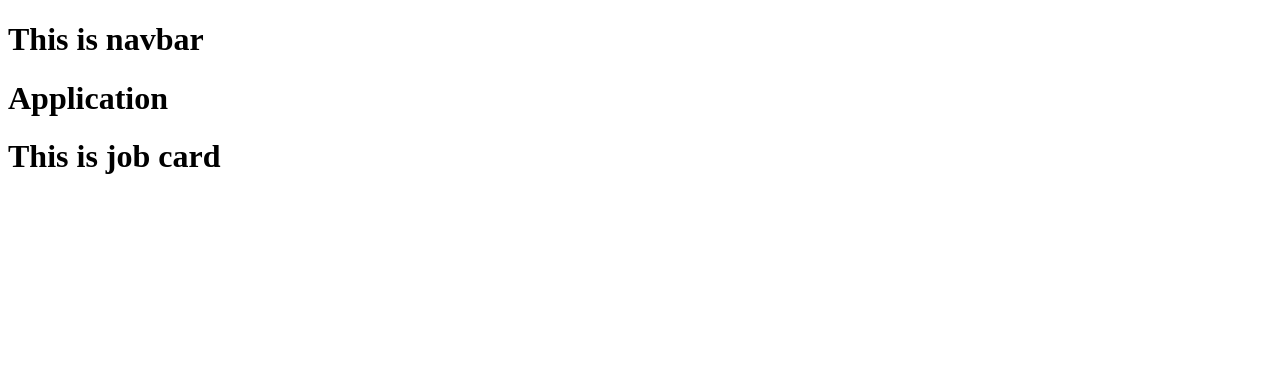
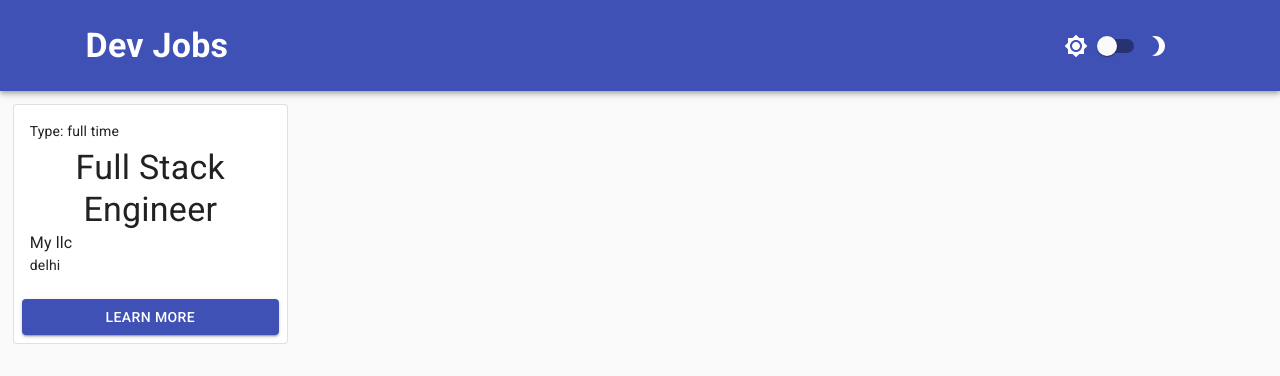
Before and after one commit to bhavleen-singh-au7/search-jobs, a React (Create React App) app: page / in a window 1280 px wide. Shown: the top 376 px of the page. Built offline with nearby package versions, Linux system fonts and the light colour scheme.

Commit message:
Day 1 complete

```diff
--- a/src/App.js
+++ b/src/App.js
@@ -1,9 +1,11 @@
+import { CssBaseline } from "@material-ui/core";
 import React, { Fragment } from "react";
 import MainPage from "./MainPage";
 
 const App = () => {
   return (
     <Fragment>
+      <CssBaseline />
       <MainPage />
     </Fragment>
   );
--- a/src/MainPage.js
+++ b/src/MainPage.js
@@ -1,13 +1,18 @@
 import React, { Fragment } from "react";
-import JobCard from "./components/JobCard";
-import NavBar from "./components/NavBar";
+import JobCard from "./components/Jobcard/JobCard";
+import NavBar from "./components/Navbar/NavBar";
 
 const MainPage = () => {
   return (
     <Fragment>
       <NavBar />
-      <h1>Application</h1>
-      <JobCard />
+
+      <JobCard
+        location="delhi"
+        type="full time"
+        company="My llc"
+        title="Full Stack Engineer"
+      />
     </Fragment>
   );
 };
--- a/src/components/JobCard.js
+++ /dev/null
@@ -1,11 +0,0 @@
-import React from "react";
-
-const JobCard = () => {
-  return (
-    <div>
-      <h1>This is job card</h1>
-    </div>
-  );
-};
-
-export default JobCard;
--- /dev/null
+++ b/src/components/Jobcard/JobCard.js
@@ -0,0 +1,60 @@
+import React, { Fragment } from "react";
+import {
+  Button,
+  Card,
+  CardActions,
+  CardContent,
+  Typography,
+} from "@material-ui/core";
+
+// Style
+import useStyles from "./jobcard.style";
+
+const JobCard = ({ location, title, company, type }) => {
+  const classes = useStyles();
+
+  return (
+    <Fragment>
+      <Card variant="outlined" className={classes.card}>
+        <CardContent>
+          {/* createdAt */}
+          <Typography
+            gutterBottom
+            className={classes.heading}
+          >
+            Type: {type}
+          </Typography>
+
+          {/* title */}
+          <Typography
+            variant="h4"
+            className={classes.title}
+          >
+            {title}
+          </Typography>
+
+          {/* company */}
+          <Typography className={classes.companyName}>
+            {company}
+          </Typography>
+
+          {/* location */}
+          <Typography variant="body2" component="p">
+            {location}
+          </Typography>
+        </CardContent>
+        <CardActions>
+          <Button
+            variant="contained"
+            color="primary"
+            fullWidth
+          >
+            Learn More
+          </Button>
+        </CardActions>
+      </Card>
+    </Fragment>
+  );
+};
+
+export default JobCard;
--- /dev/null
+++ b/src/components/Jobcard/jobcard.style.js
@@ -0,0 +1,20 @@
+const { makeStyles } = require("@material-ui/core");
+
+const useStyles = makeStyles({
+  card: {
+    width: 275,
+    margin: "1%",
+  },
+  heading: {
+    fontSize: 14,
+  },
+  title: {
+    fontWieght: "bold",
+    textAlign: "center",
+  },
+  pos: {
+    marginBottom: 12,
+  },
+});
+
+export default useStyles;
--- a/src/components/NavBar.js
+++ /dev/null
@@ -1,11 +0,0 @@
-import React from "react";
-
-const NavBar = () => {
-  return (
-    <div>
-      <h1>This is navbar</h1>
-    </div>
-  );
-};
-
-export default NavBar;
--- /dev/null
+++ b/src/components/Navbar/NavBar.js
@@ -0,0 +1,37 @@
+import React, { Fragment } from "react";
+import {
+  AppBar,
+  Switch,
+  Toolbar,
+  Typography,
+} from "@material-ui/core";
+
+// Style
+import useStyles from "./navbar.style";
+
+// Icons
+import Brightness7Icon from "@material-ui/icons/Brightness7";
+import Brightness3Icon from "@material-ui/icons/Brightness3";
+
+const NavBar = () => {
+  const classes = useStyles();
+
+  return (
+    <Fragment>
+      <AppBar position="static">
+        <Toolbar>
+          <Typography variant="h4" className={classes.logo}>
+            Dev Jobs
+          </Typography>
+          <Toolbar className={classes.switch}>
+            <Brightness7Icon />
+            <Switch />
+            <Brightness3Icon />
+          </Toolbar>
+        </Toolbar>
+      </AppBar>
+    </Fragment>
+  );
+};
+
+export default NavBar;
--- /dev/null
+++ b/src/components/Navbar/navbar.style.js
@@ -0,0 +1,16 @@
+const { makeStyles } = require("@material-ui/core");
+
+const useStyles = makeStyles((theme) => ({
+  logo: {
+    flexGrow: 1,
+    fontWeight: "bold",
+    marginLeft: "5%",
+    padding: "2% 0",
+  },
+
+  switch: {
+    marginRight: "5%",
+  },
+}));
+
+export default useStyles;
```
